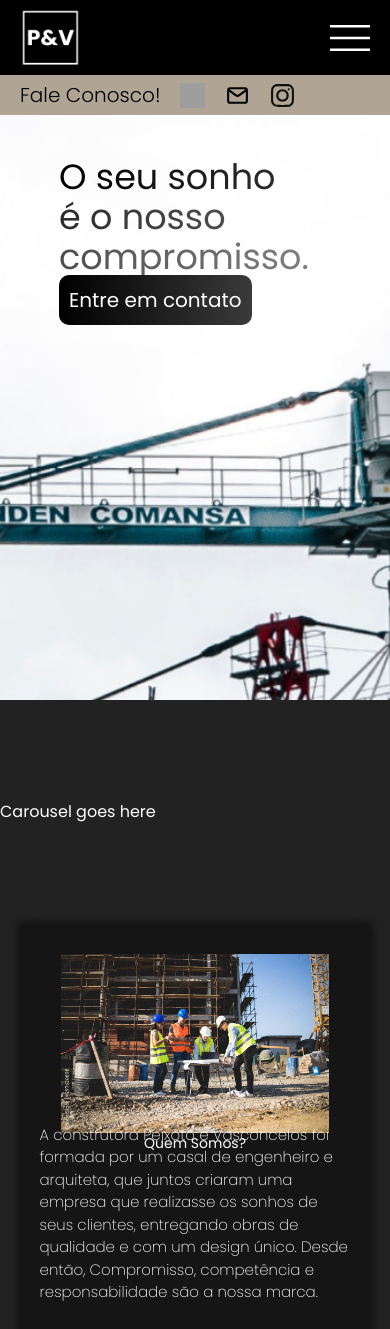
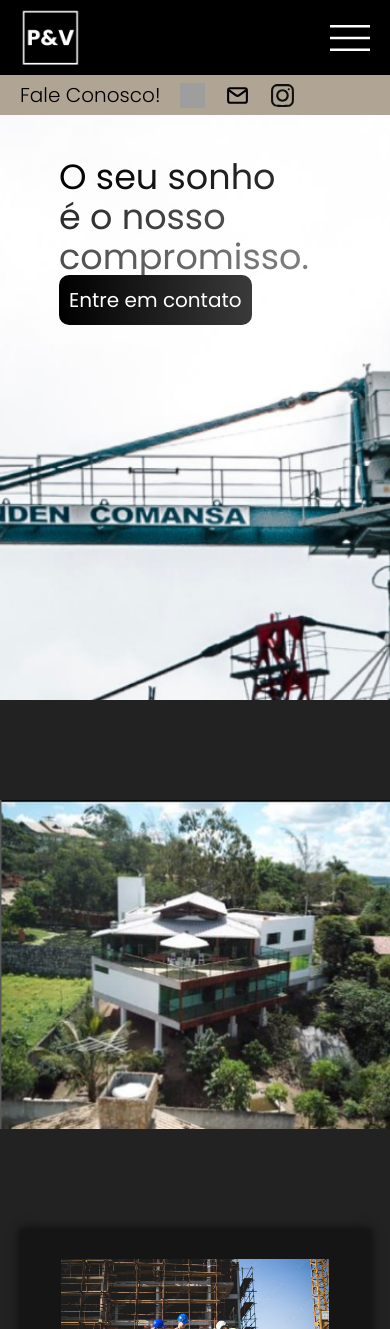
Before and after one commit to CarlosAugustoP/construtora-next, a Next.js app: page / in a window 390 px wide. Shown: the top 1329 px of the page. Built offline with nearby package versions, Linux system fonts and the light colour scheme; grey boxes are pictures that could not be loaded.

Commit message:
Implementing Caroussel in Mobile

```diff
--- a/package.json
+++ b/package.json
@@ -18,7 +18,9 @@
     "react-hot-toast": "^2.4.1",
     "react-spring": "^9.7.3",
     "resend": "^3.2.0",
-    "styled-components": "^6.1.8",
+    "styled-components": "^6.1.8"
+  },
+  "devDependencies": {
     "tailwind-merge": "^2.2.2",
     "tailwindcss": "^3.4.1",
     "tailwindcss-animate": "^1.0.7"
--- a/src/components/PostHeader/mobile.js
+++ b/src/components/PostHeader/mobile.js
@@ -1,11 +1,18 @@
 
 import React from "react"
 import {posts} from './posts';
+import { CarousselContainer, CarousselItem } from "./styles";
 
 export const Mobile = () => {
     return (
         <div>
-            Carousel goes here
+            <CarousselContainer>
+                {posts.map((post, index) => (
+                    <CarousselItem key={index}>
+                        <img src={post.image} alt={post.title} />
+                    </CarousselItem>
+                ))}
+            </CarousselContainer>
         </div>
     );
 };
--- a/src/components/PostHeader/styles.js
+++ b/src/components/PostHeader/styles.js
@@ -59,3 +59,33 @@ export const BigImageContainer = styled(ImageContainer)`
         cursor: default;
     }
 `;
+
+export const CarousselContainer = styled.div`
+    display: flex;
+    overflow-x: auto; /* Habilita rolagem horizontal */
+    scroll-snap-type: x mandatory;
+    -webkit-overflow-scrolling: touch; /* Melhora a rolagem em dispositivos touch */
+    scroll-padding-left: 24px; /* Ajusta o início da rolagem se necessário */
+    width: 100vw; /* Certifica que o contêiner não seja mais largo que a viewport */
+    margin: 0 auto; /* Centraliza o contêiner se não ocupar toda a largura */
+    scroll-behavior: smooth;
+    &::-webkit-scrollbar {
+        display: none; /* Esconde a barra de rolagem */
+    }
+`;
+
+export const CarousselItem = styled.div`
+    scroll-snap-align: start;
+    flex: 0 0 auto; /* Impede que o item do carrossel se expanda ou encolha */
+    width: 100vw; /* Define a largura de cada item do carrossel para a largura da viewport */
+    height: auto; /* Altura automática para se ajustar ao conteúdo */
+    display: flex;
+    justify-content: center;
+    align-items: center;
+    position: relative; /* Posicionamento relativo para o conteúdo interno */
+    img {
+        width: 100%; /* Faz a imagem preencher a largura do item */
+        height: auto; /* Mantém a proporção da imagem ajustando a altura automaticamente */
+        object-fit: cover; /* Garante que a imagem cubra o espaço disponível sem distorção */
+    }
+`;
```
Also changed, not shown: 1 other file (tests, documents, lock files or other folders).
